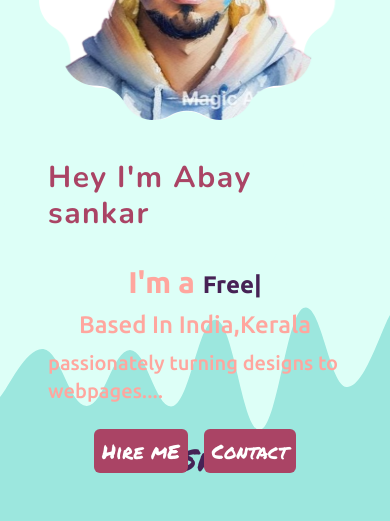
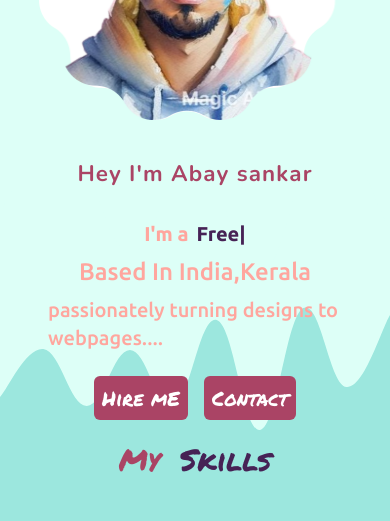
Before and after one commit to abay777/abaylanding, a React (Vite) app: page / in a window 390 px wide. Shown: the part 432-953 px from the top of the page. Built offline with nearby package versions, Linux system fonts and the light colour scheme.

Commit message:
bugs fixed in sm screens

```diff
--- a/src/Components/Hero.tsx
+++ b/src/Components/Hero.tsx
@@ -13,12 +13,12 @@ export const Hero:React.FC = () => {
       transition={{ ease:'easeInOut', duration: 1}}
       whileInView={{opacity:1, y:0}}
       className='px-[3rem] text-[#FFA69E] font-medium text-xl font-ubuntu flex flex-col justify-center items-center '>
-        <h2 className='text-3xl md:text-5xl font-bold tracking-wider text-[#AA4465] font-nunito'>
+        <h2 className='text-[1.4rem] md:text-3xl md:text-5xl font-bold tracking-wider text-[#AA4465] font-nunito'>
             Hey I'm Abay sankar
         </h2>
-        <h3  className='mt-8 font-bold text-3xl'>I'm a
+        <h3  className='mt-8 font-bold md:text-3xl text-xl'>I'm a
               <ReactTyped
-                className='font-bold text-2xl md:text-3xl text-[#462255] pl-2'
+                className='font-bold text-xl md:text-3xl text-[#462255] pl-2'
                 strings={[' Frontend Developer',' Freelancer']}
                 typeSpeed={120}
                 backSpeed={140}
@@ -29,7 +29,7 @@ export const Hero:React.FC = () => {
         <h4 className='text-2xl mt-2 '>Based In India,Kerala</h4>
         <p className='text-xl mt-2'>passionately turning designs to webpages....</p>
         <article
-        className='mt-6 flex justify-start '>
+        className='mt-6 flex justify-start z-200 relative'>
 
            <a href="mailto:steptoforge@gmail.com">
             <motion.button
@@ -41,7 +41,7 @@ export const Hero:React.FC = () => {
                 transition: {ease:'easeInOut', duration: .3 },
               }}
               whileTap={{ scale: 0.5 }}
-              className='rounded-md bg-[#AA4465] p-2 text-[#fff] font-marker hover:bg-[#462255]'>
+              className='rounded-md bg-[#AA4465] p-2 text-[#fff] font-marker hover:bg-[#462255] '>
             Hire mE
             </motion.button>
 
@@ -55,7 +55,7 @@ export const Hero:React.FC = () => {
               transition={{ease:'easeInOut', duration:2}}
               animate={{opacity:1, scale:1, y:0}}
               whileTap={{ scale: 0.9 }}
-              className='rounded-md bg-[#AA4465] p-2 text-[#fff] font-marker ml-4 hover:bg-[#462255]'>
+              className='rounded-md bg-[#AA4465] p-2 text-[#fff] font-marker ml-4 hover:bg-[#462255] '>
             Contact
             </motion.button>
            </a>
--- a/src/Components/Skills.tsx
+++ b/src/Components/Skills.tsx
@@ -17,7 +17,7 @@ export const Skills: React.FC = () => {
 
   const textParallax = useParallax<HTMLDivElement>({
     opacity:[-5,5],
-    translateY:[-100,15],
+    translateY:[-75,15],
     easing:'easeInOutCubic'
   })
 
@@ -61,7 +61,7 @@ export const Skills: React.FC = () => {
 
         <article className=' mt-10 md:flex grid grid-cols-1 justify-evenly p-2'>
                     <motion.article className='flex md:justify-normal justify-center '
-                     initial={{translateY:-100, opacity:0}}
+                     initial={{translateY:-40, opacity:0}}
                      whileInView={{translateY:0, opacity:1}}
                      transition={{duration:1}}>
                      <motion.img
@@ -77,7 +77,7 @@ export const Skills: React.FC = () => {
                     </motion.article>
 
                   <article className='relative flex-col  '>
-                    <p ref={textParallax.ref} className='p-4 pt-[rem] md:p-0 font-medium text-[#462255] flex-col  items-center md:text-start text-center w-[100%] md:w-[30rem]  leading-8 '>
+                    <p ref={textParallax.ref} className='p-2 pt-[rem] md:p-0 font-medium text-[#462255] flex-col  items-pretty md:text-start text-center  w-[100%] md:w-[30rem]  leading-8 '>
                         <svg xmlns="http://www.w3.org/2000/svg" width="16" height="16" fill="#AA4465" className="bi bi-quote md:-ml-[2rem] size-[1.5rem]" viewBox="0 0 16 16">
                           <path d="M12 12a1 1 0 0 0 1-1V8.558a1 1 0 0 0-1-1h-1.388q0-.527.062-1.054.093-.558.31-.992t.559-.683q.34-.279.868-.279V3q-.868 0-1.52.372a3.3 3.3 0 0 0-1.085.992 4.9 4.9 0 0 0-.62 1.458A7.7 7.7 0 0 0 9 7.558V11a1 1 0 0 0 1 1zm-6 0a1 1 0 0 0 1-1V8.558a1 1 0 0 0-1-1H4.612q0-.527.062-1.054.094-.558.31-.992.217-.434.559-.683.34-.279.868-.279V3q-.868 0-1.52.372a3.3 3.3 0 0 0-1.085.992 4.9 4.9 0 0 0-.62 1.458A7.7 7.7 0 0 0 3 7.558V11a1 1 0 0 0 1 1z"/>
                         </svg>
@@ -86,7 +86,7 @@ export const Skills: React.FC = () => {
                         I create scalable and efficient front-end solutions. With a flair for captivating animations
                         and a keen eye for design using Tailwind CSS, I transform ideas into impactful digital experiences.
                         Let's collaborate and bring your vision to life with innovation and success at the forefront.
-                        <svg xmlns="http://www.w3.org/2000/svg"  width="16" height="16" fill="#AA4465" className="bi bi-quote rotate-180 ml-[20rem] md:ml-[12rem] size-[1.5rem]" viewBox="0 0 16 16">
+                        <svg xmlns="http://www.w3.org/2000/svg"  width="16" height="16" fill="#AA4465" className="bi bi-quote rotate-180 ml-[15rem]  lg:ml-[12rem] size-[1.5rem]" viewBox="0 0 16 16">
                           <path d="M12 12a1 1 0 0 0 1-1V8.558a1 1 0 0 0-1-1h-1.388q0-.527.062-1.054.093-.558.31-.992t.559-.683q.34-.279.868-.279V3q-.868 0-1.52.372a3.3 3.3 0 0 0-1.085.992 4.9 4.9 0 0 0-.62 1.458A7.7 7.7 0 0 0 9 7.558V11a1 1 0 0 0 1 1zm-6 0a1 1 0 0 0 1-1V8.558a1 1 0 0 0-1-1H4.612q0-.527.062-1.054.094-.558.31-.992.217-.434.559-.683.34-.279.868-.279V3q-.868 0-1.52.372a3.3 3.3 0 0 0-1.085.992 4.9 4.9 0 0 0-.62 1.458A7.7 7.7 0 0 0 3 7.558V11a1 1 0 0 0 1 1z"/>
                         </svg>
                     </p>
```
Also changed, not shown: 1 other file (tests, documents, lock files or other folders).
